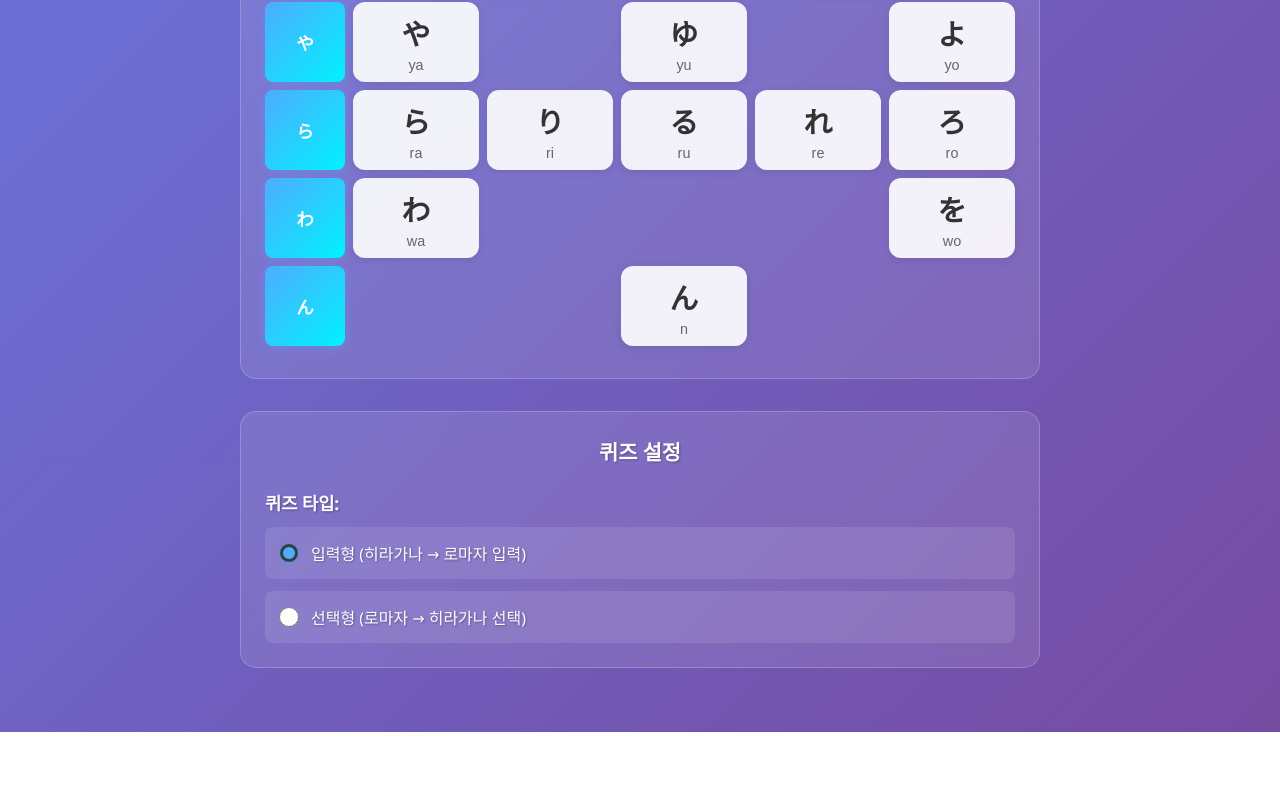
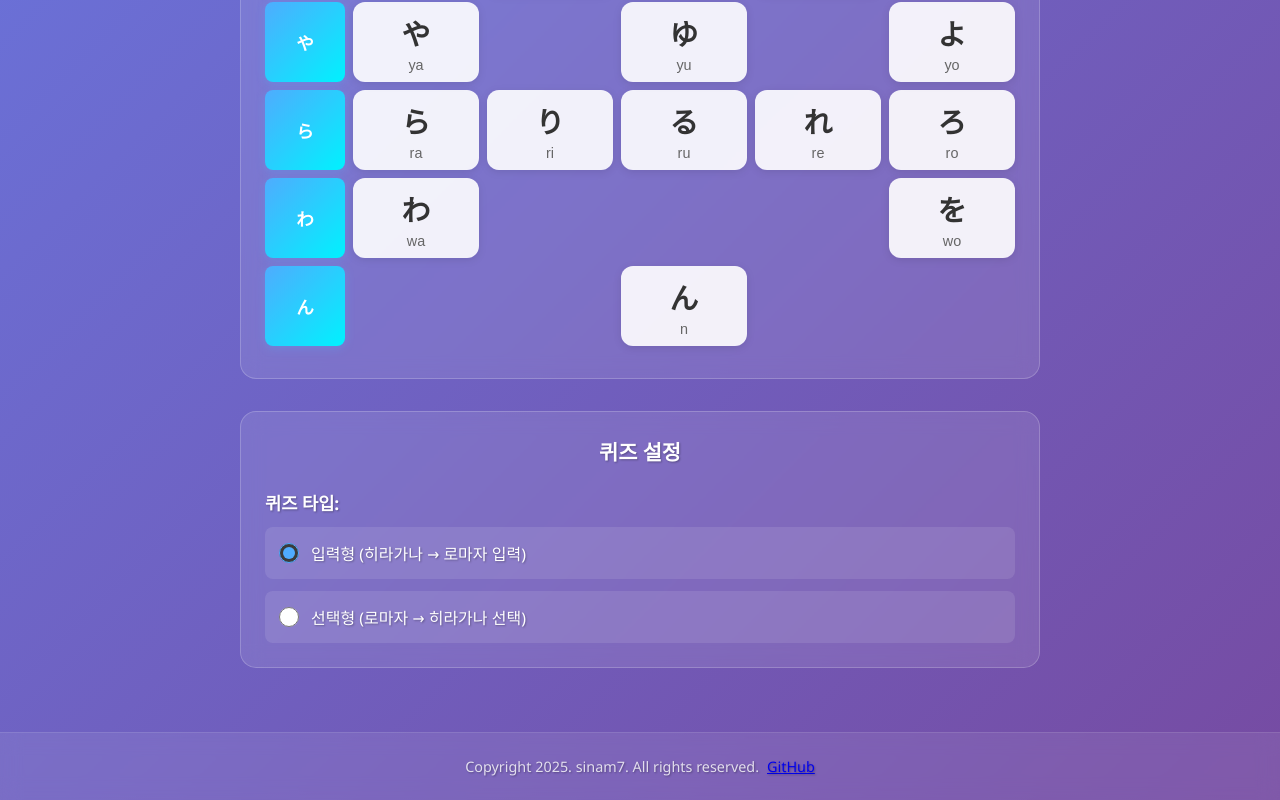
Before and after one commit to sinam7/japanese-study-tool, a React (Vite) app: page / in a window 1280 px wide. Shown: the part 812-1612 px from the top of the page. Before the commit the page ends 1544 px from the top, so only its background shows below. Built offline with nearby package versions, Linux system fonts and the light colour scheme.

Commit message:
misc: 푸터 추가

```diff
--- a/src/App.css
+++ b/src/App.css
@@ -103,6 +103,48 @@
   justify-content: flex-start;
 }
 
+.app-footer {
+  background: rgba(255, 255, 255, 0.08);
+  backdrop-filter: blur(10px);
+  border-top: 1px solid rgba(255, 255, 255, 0.1);
+  padding: 1.5rem 2rem;
+  margin-top: auto;
+}
+
+.footer-content {
+  max-width: 1200px;
+  margin: 0 auto;
+  text-align: center;
+  justify-content: center;
+  display: flex;
+  flex-direction: row;
+  gap: 0.5rem;
+}
+
+.footer-content p {
+  margin: 0;
+  color: rgba(255, 255, 255, 0.8);
+  font-size: 0.9rem;
+  text-shadow: 1px 1px 2px rgba(0, 0, 0, 0.3);
+}
+
+.footer-version {
+  color: rgba(255, 255, 255, 0.6) !important;
+  font-size: 0.8rem !important;
+  font-weight: 300;
+}
+
+.footer-links {
+  margin-top: 0.5rem;
+}
+
+.footer-links span {
+  color: rgba(255, 255, 255, 0.7);
+  font-size: 0.85rem;
+  font-style: italic;
+  text-shadow: 1px 1px 2px rgba(0, 0, 0, 0.3);
+}
+
 @media (max-width: 768px) {
   .app-header h1 {
     font-size: 2rem;
@@ -111,4 +153,24 @@
   .app-main {
     padding: 1rem;
   }
+
+  .app-footer {
+    padding: 1rem;
+  }
+
+  .footer-content {
+    gap: 0.25rem;
+  }
+
+  .footer-content p {
+    font-size: 0.8rem;
+  }
+
+  .footer-version {
+    font-size: 0.7rem !important;
+  }
+
+  .footer-links span {
+    font-size: 0.75rem;
+  }
 }
--- a/src/App.jsx
+++ b/src/App.jsx
@@ -58,6 +58,17 @@ function App() {
           />
         )}
       </main>
+
+      <footer className="app-footer">
+        <div className="footer-content">
+          <p>Copyright 2025. sinam7. All rights reserved.</p>
+          <p>
+            <a href="https://github.com/sinam7" target="_blank" rel="noopener noreferrer">
+              GitHub
+            </a>
+          </p>
+        </div>
+      </footer>
     </div>
   );
 }
```
